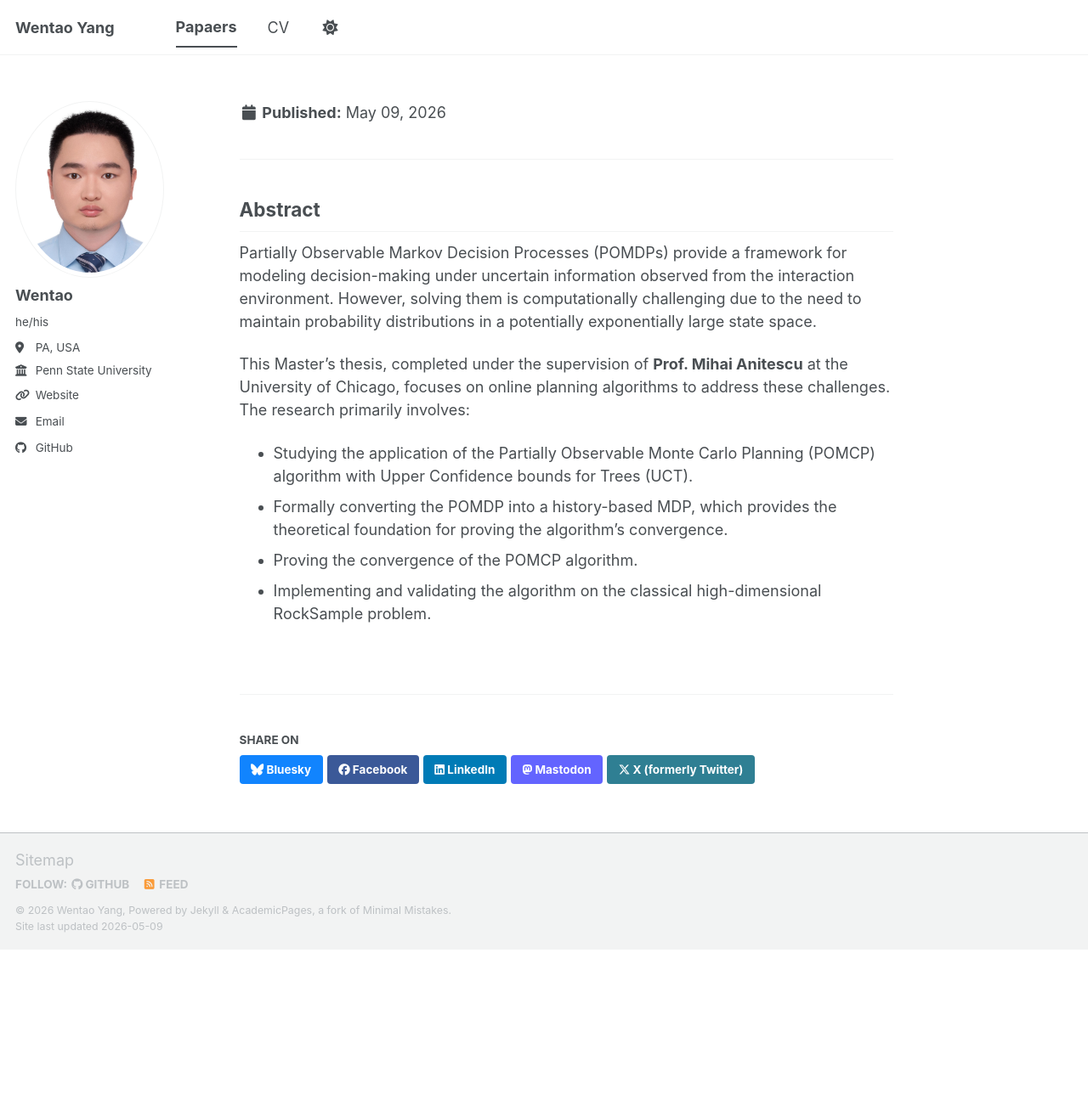
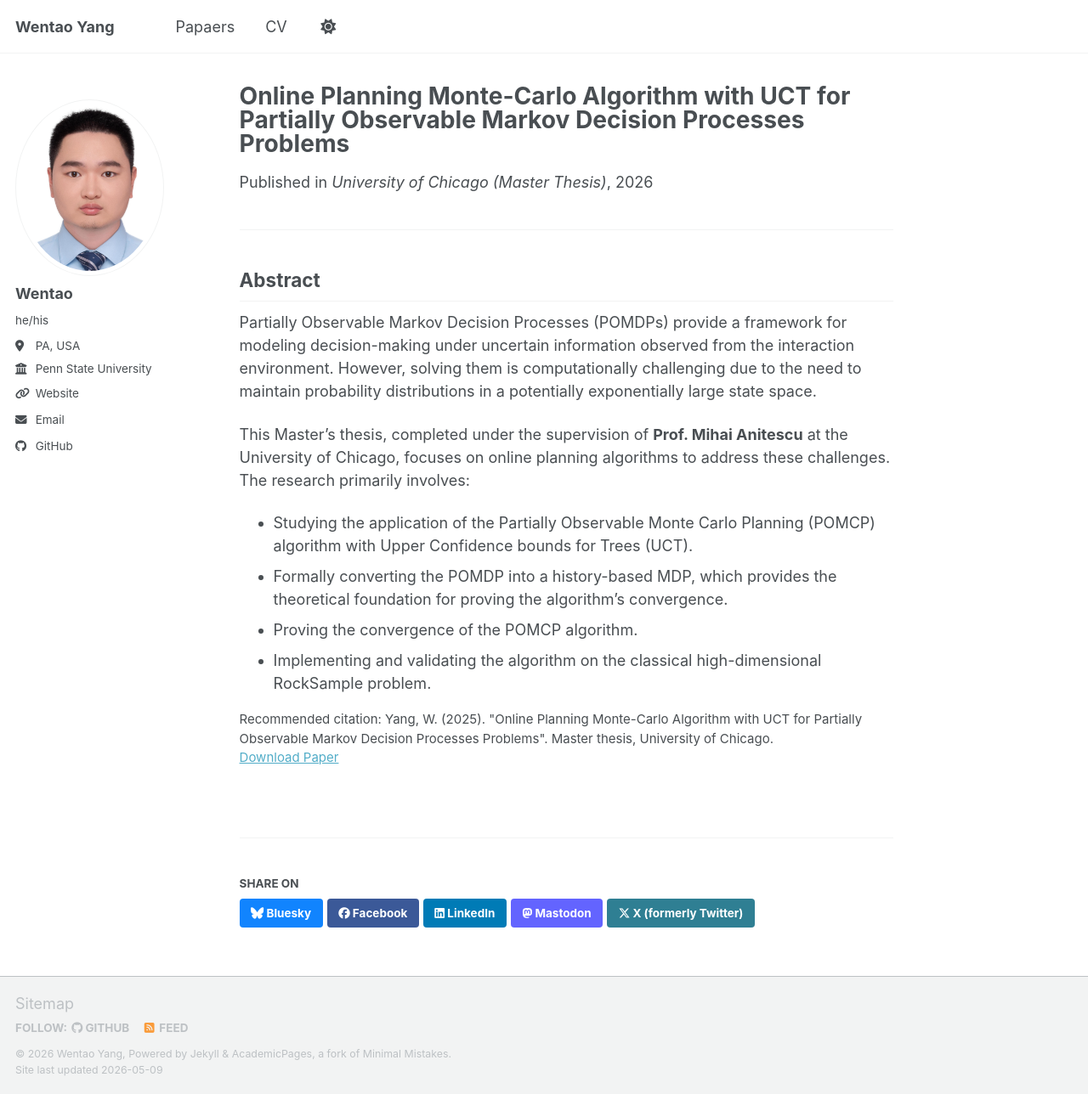
Before and after one commit to liliyawanttosleep/liliyawanttosleep.github.io, a Jekyll site: the page built from _publications/2026-02-10-pomdp-thesis.md, in a window 1280 px wide and 1288 px high. Shown: the whole window at 85% size. Built offline with Jekyll 4.4.1, drawn with Linux system fonts in a browser that asks for light colours; a script bundle is joined from its source files by our own code; library files that are not in the unit come from our copies; some of the changed lines change nothing that is shown.

Commit message:
Update 2026-02-10-pomdp-thesis.md

```diff
--- a/_publications/2026-02-10-pomdp-thesis.md
+++ b/_publications/2026-02-10-pomdp-thesis.md
@@ -1,7 +1,7 @@
 ---
 title: "Online Planning Monte-Carlo Algorithm with UCT for Partially Observable Markov Decision Processes Problems"
 collection: publications
-cate
+category: conferences
 permalink: /publication/2026-02-10-pomdp-thesis
 excerpt: 'This thesis studies the application of Partially Observable Monte Carlo Planning (POMCP) with UCT, converts it into a history MDP problem, proves its convergence, and implements it on the classical Rock Sample problem.'
 date: 2026-02-10
```
